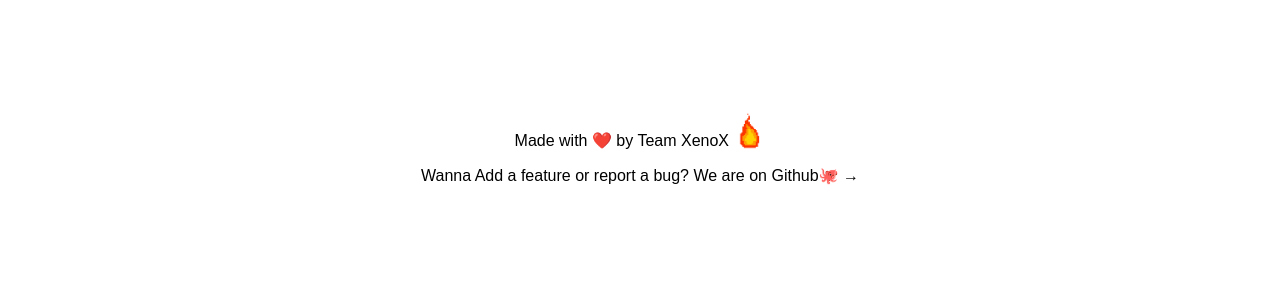
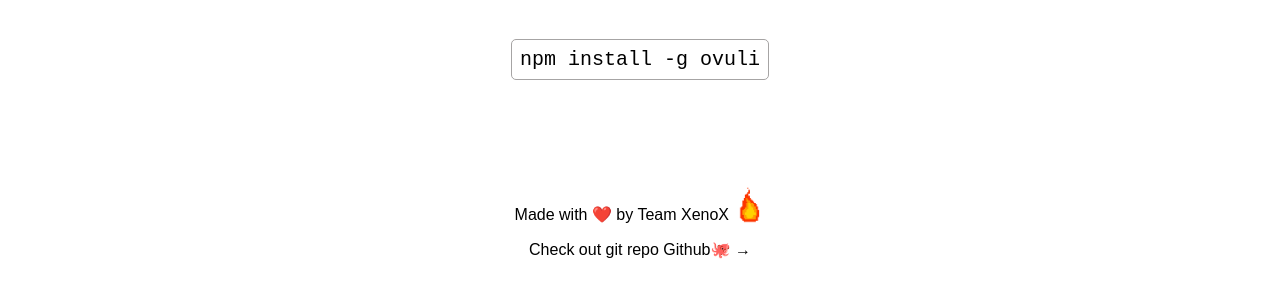
Before and after one commit to teamxenox/ovuli-cli, a plain HTML site: page index.html in a window 1280 px wide. Shown: the part 549-832 px from the top of the page. Before the commit the page ends 800 px from the top, so only its background shows below. Drawn offline with Linux system fonts and the light colour scheme.

Commit message:
command added

```diff
--- a/css/style.css
+++ b/css/style.css
@@ -75,7 +75,7 @@
 footer {
   display: -webkit-flex;
   width: 100%;
-  margin-top: 100px;
+  margin-top: 50px;
   font-family: sans-serif;
   flex-direction: column;
   text-align: center;
@@ -181,7 +181,19 @@
 button:focus {
   outline: none;
 }
-
+.code {
+  text-align: center;
+  margin: 50px;
+  font-size: 20px;
+}
+code {
+  margin: 5px;
+  border: 1px solid #a6a4a4;
+  padding: 8px;
+  border-radius: 5px;
+  text-align: center;
+  font-size: 20px;
+}
 footer p a {
   color: black;
   text-decoration: none;
--- a/index.html
+++ b/index.html
@@ -28,11 +28,14 @@
           alt=""
         />
       </div>
+      <div class="code">
+        <code>npm install -g ovuli</code>
+      </div>
     </div>
     <footer>
       <span>Made with ❤️ by Team XenoX <img src="img/xenox.gif" alt=""/></span>
       <p>
-        Wanna Add a feature or report a bug? We are on
+        Check out git repo
         <a href="http://github.com/sarthology/Ovuli">Github🐙 → </a>
       </p>
     </footer>
```
